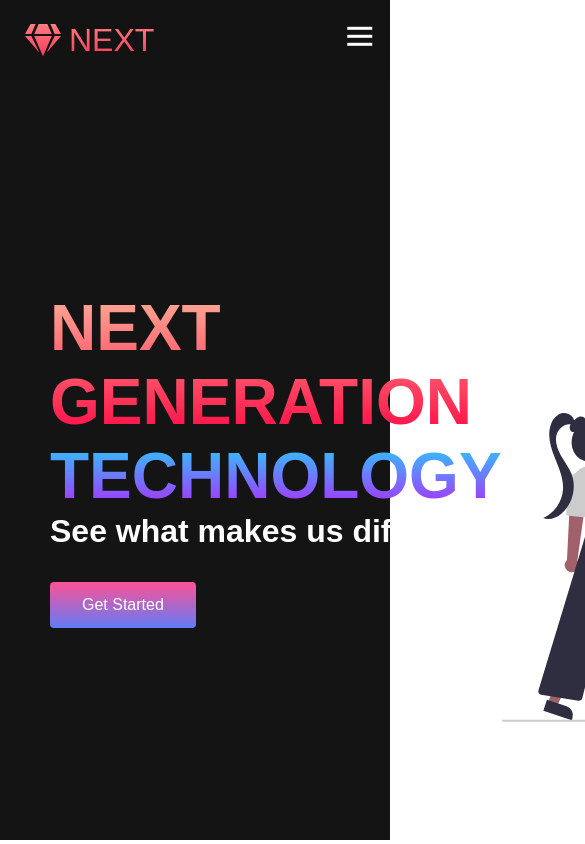
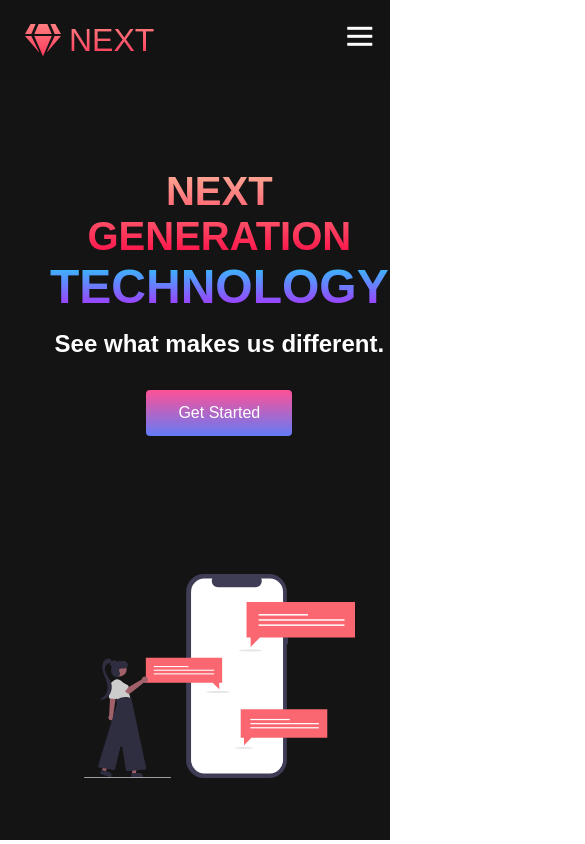
Before and after one commit to calecale/NoviSajt, a plain HTML site: page index.html in a window 390 px wide. Shown: the top 844 px of the page, 585 px wide, since content can reach past the window. Drawn offline with Linux system fonts and the light colour scheme.

Commit message:
mobile-view responsive

```diff
--- a/styles.css
+++ b/styles.css
@@ -89,12 +89,13 @@
     border: none;
     outline: none;
     border-radius: 4px;
-    background: #f77062;
+    /* background: #f77062; */
+    background-image: linear-gradient(to top, #ff0844 0%, #ffb199 100%);
     color: #ffff;
 }
 
 .button:hover{
-    background: rgb(255, 0, 0);
+    background: #ff0844;
     transition: all 0.3s ease;
 }
 
@@ -302,3 +303,46 @@
 .main__img--container {
     text-align: center;
 }
+
+.main__img {
+    height: 80%;
+    width: 80%;
+
+}
+
+/*Mobile view*/
+
+@media screen and (max-width: 768px){
+    .main__container{
+        display: grid;
+        grid-template-columns: auto;
+        align-items: center;
+        justify-self: center;
+        width: 100%;
+        margin: 0 auto;
+        height: 90vh;
+    }
+
+    .main__content{
+        text-align: center;
+        margin-bottom: 4rem;
+    }
+
+    .main__content h1 {
+        font-size: 2.5rem;
+        margin-top: 2rem;
+
+    }
+
+    .main__content h2 {
+        font-size: 3rem;
+
+    }
+
+    .main__content p {
+        margin-top: 1rem;
+        font-size: 1.5rem;
+    }
+
+
+}
```
